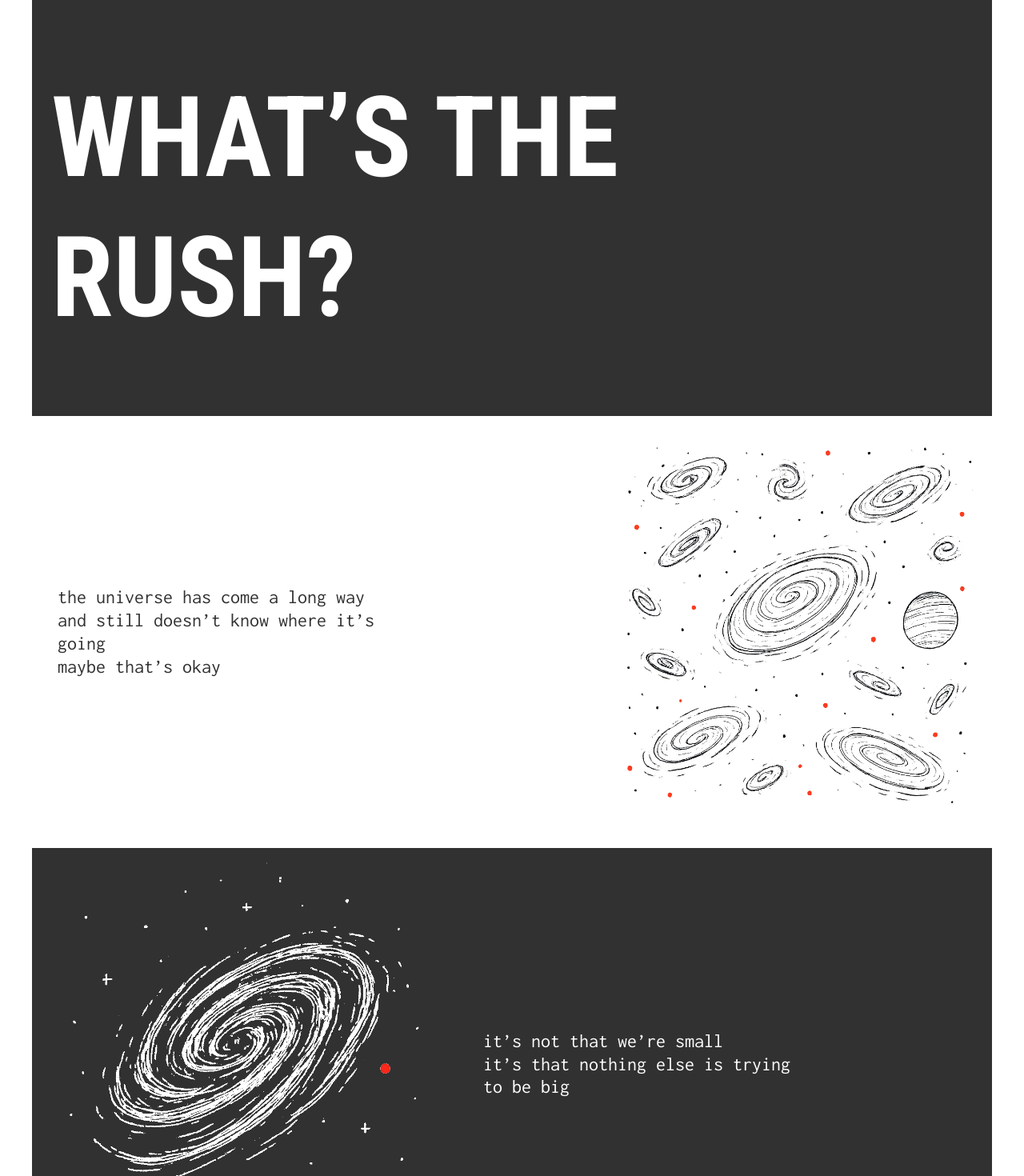
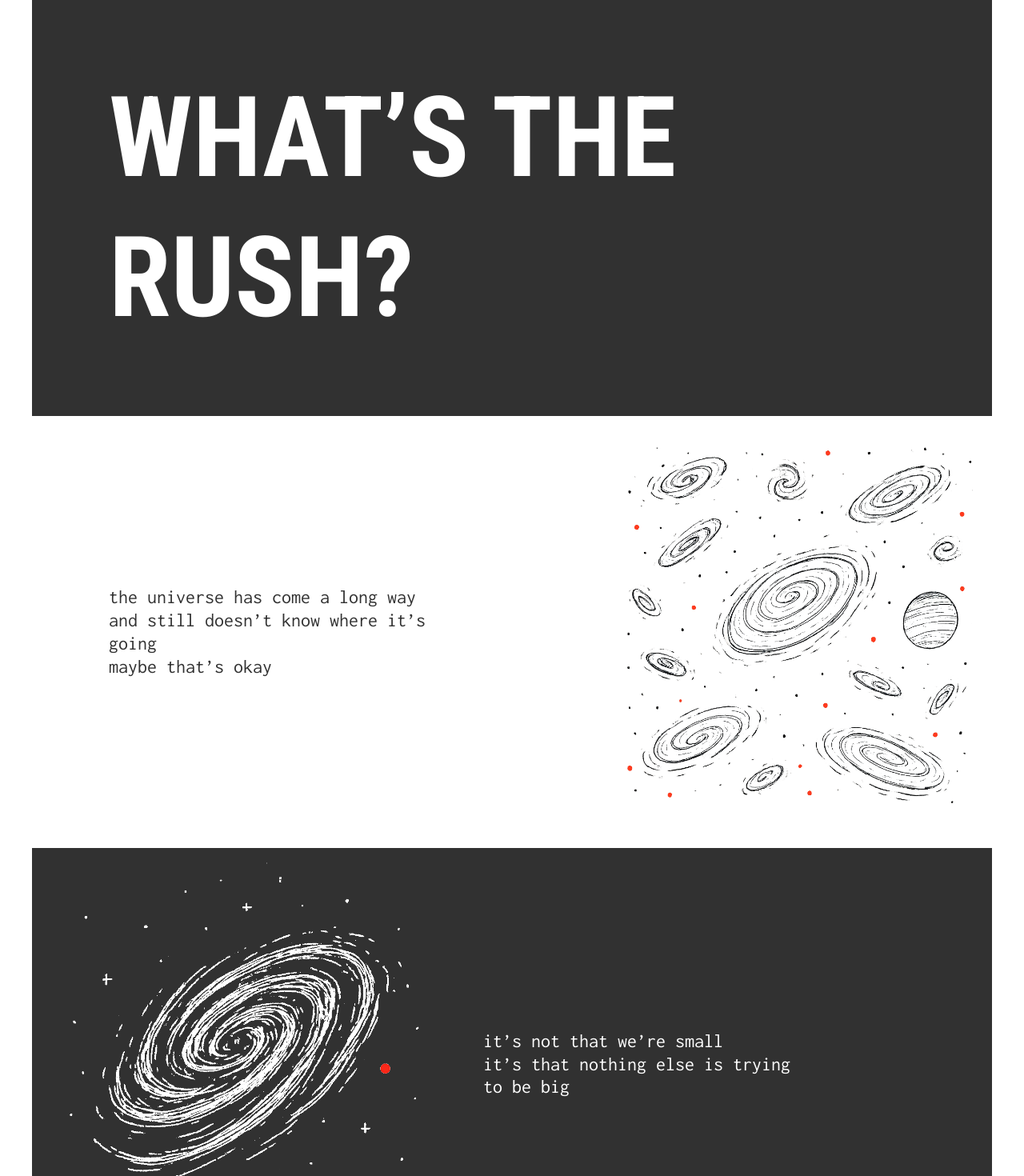
Before and after one commit to iknowmagic/whatstherush, a Next.js app: page / in a window 1280 px wide. Shown: the top 1470 px of the page at 80% size. Built offline with nearby package versions, Linux system fonts and the light colour scheme.

Commit message:
feat: enhance layout with improved padding for Hero and SectionBlock components

```diff
--- a/src/components/Hero.tsx
+++ b/src/components/Hero.tsx
@@ -2,7 +2,7 @@ import React from "react";
 
 const Hero: React.FC = () => {
   return (
-    <section className="flex items-center bg-dark px-6 h-hero desktop:h-hero tablet:h-hero">
+    <section className="flex items-center bg-dark md:p-12 lg:p-24 lg:p-lg px-6 h-hero desktop:h-hero tablet:h-hero">
       <h1 className="font-roboto-condensed text-light text-title desktop:text-title tablet:text-title text-left leading-tight">
         WHAT&rsquo;S THE
         <br />
--- a/src/components/SectionBlock.tsx
+++ b/src/components/SectionBlock.tsx
@@ -36,7 +36,7 @@ const SectionBlock: React.FC<SectionBlockProps> = ({
       )}
 
       <div
-        className={`flex flex-1 items-center${!flip ? " pl-4 tablet:pl-6 desktop:pl-8" : " pr-4 tablet:pr-6 desktop:pr-8"}`}
+        className={`flex flex-1 items-center${!flip ? " pl-4 md:pl-12 lg:pl-24 tablet:pl-6 desktop:pl-8" : " pr-4 md:pr-12 lg:pr-24 tablet:pr-6 desktop:pr-8"}`}
       >
         <div className="max-w-[200px] desktop:max-w-[400px] tablet:max-w-[300px] font-inconsolata text-body desktop:text-body tablet:text-body leading-[1.2em]">
           {children}
```
